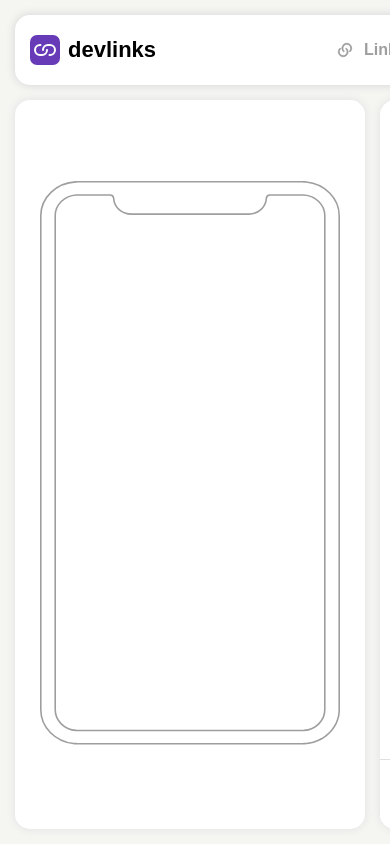
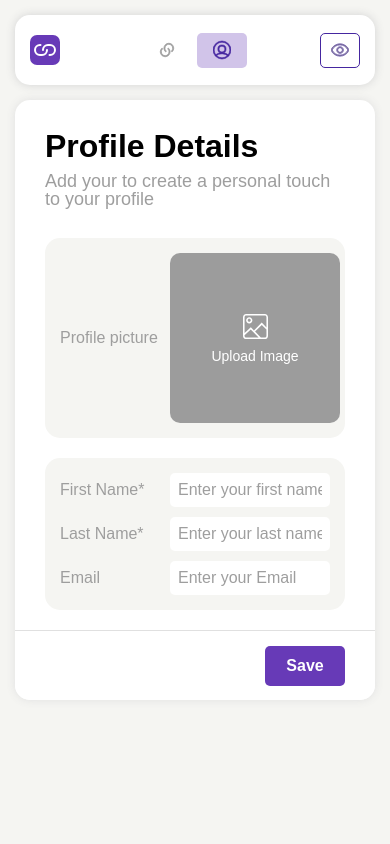
Before and after one commit to MTONSEG/app, a React (Vite) app: page /profile/details in a window 390 px wide. Built offline with nearby package versions, Linux system fonts and the light colour scheme.

Commit message:
add adaptive layout

```diff
--- a/src/components/common/Layout/Layout.scss
+++ /dev/null
@@ -1,7 +0,0 @@
-.layout {
-  display: grid;
-  grid-template-rows: var(--header-height) var(--body-height);
-  gap: var(--layout-gap);
-  height: 100vh;
-  padding: var(--layout-padding);
-}
--- a/src/components/pages/Profile/Profile.scss
+++ b/src/components/pages/Profile/Profile.scss
@@ -1,3 +1,5 @@
+@import '@media';
+
 .profile,
 .profile-form-wrapper {
   display: flex;
@@ -15,6 +17,15 @@
     background: var(--white);
     box-shadow: 0 0 10px var(--gray-light);
   }
+}
+
+.profile-form-wrapper,
+.profile-preview {
+  flex: 1 1 auto;
+  width: 100%;
+  border-radius: 15px;
+  background: var(--white);
+  box-shadow: 0 0 10px var(--gray-light);
 }
 
 .profile-form-wrapper {
@@ -83,15 +94,6 @@
   }
 }
 
-.profile-form-wrapper,
-.profile-preview {
-  flex: 1 1 auto;
-  width: 100%;
-  border-radius: 15px;
-  background: var(--white);
-  box-shadow: 0 0 10px var(--gray-light);
-}
-
 .profile-preview {
   max-width: 35%;
   min-width: 350px;
@@ -109,3 +111,17 @@
     }
   }
 }
+
+@include media-down(md) {
+  .profile {
+    flex: 1 1 auto;
+  }
+
+  .profile-form-wrapper {
+
+  }
+
+  .profile-preview {
+    display: none;
+  }
+}
--- a/src/components/pages/Profile/ProfileLayout/ProfileLayout.scss
+++ b/src/components/pages/Profile/ProfileLayout/ProfileLayout.scss
@@ -1,9 +1,17 @@
+@import '@media';
+
 .profile-layout {
   overflow: auto;
   display: grid;
   grid-template-rows: var(--header-height) var(--body-height);
   gap: var(--layout-gap);
   height: 100vh;
-  min-height: 700px;
   padding: var(--layout-padding);
+
+  @include media-down(md) {
+    display: flex;
+    flex-direction: column;
+    height: auto;
+    padding-top: calc(var(--header-height) + (var(--layout-gap) * 2));
+  }
 }
--- a/src/components/ui/common/Logo/Logo.scss
+++ b/src/components/ui/common/Logo/Logo.scss
@@ -1,3 +1,5 @@
+@import '@media';
+
 .logo {
   display: flex;
   align-items: center;
@@ -23,4 +25,10 @@
     font-size: 22px;
     font-weight: 800;
   }
+
+  @include media-down(sm) {
+    &__text {
+      display: none;
+    }
+  }
 }
--- a/src/components/widgets/layout/Header/Header.scss
+++ b/src/components/widgets/layout/Header/Header.scss
@@ -1,3 +1,5 @@
+@import '@media';
+
 .header {
   display: flex;
   align-items: center;
@@ -11,7 +13,7 @@
   &__link-wrap {
     display: flex;
     align-items: center;
-    gap: 10px;
+    gap: 5px;
   }
 
   &__link {
@@ -33,6 +35,7 @@
       stroke: var(--gray);
       transition: all 0.2s;
       margin: 0 10px 0 0;
+      flex: 0 0 auto;
     }
 
     &:focus {
@@ -68,4 +71,35 @@
       }
     }
   }
+
+  @include media-down(md) {
+    position: fixed;
+    top: var(--layout-gap);
+    left: 50%;
+    transform: translateX(-50%);
+    width: calc(100% - 30px);
+    z-index: 1;
+  }
+
+  @include media-down(sm) {
+    padding: 10px 15px;
+
+    &__link {
+      width: 50px;
+      min-height: 35px;
+
+      span {
+        display: none;
+      }
+
+      svg {
+        display: block;
+        margin: 0;
+      }
+
+      &--preview {
+        width: 40px;
+      }
+    }
+  }
 }
--- a/src/styles/global.scss
+++ b/src/styles/global.scss
@@ -1,4 +1,4 @@
-@import './mixins/mixin';
+@import './mixins/media';
 @import './fonts';
 @import './variables/text';
 @import './variables/colors';
--- /dev/null
+++ b/src/styles/mixins/media.scss
@@ -0,0 +1,34 @@
+$breakpoints: (
+  xxl: 1920px,
+  xl: 1680px,
+  lx: 1440px,
+  lg: 1220px,
+  md: 1024px,
+  sm: 768px,
+  xs: 576px,
+  xxs: 375px,
+);
+
+@mixin media-up($breakpoint) {
+  @if map-has-key($breakpoints, $breakpoint) {
+    $breakpoint-value: map-get($breakpoints, $breakpoint);
+
+    @media (min-width: $breakpoint-value) {
+      @content;
+    }
+  } @else {
+    @warn 'Invalid breakpoint: #{$breakpoint}.';
+  }
+}
+
+@mixin media-down($breakpoint) {
+  @if map-has-key($breakpoints, $breakpoint) {
+    $breakpoint-value: map-get($breakpoints, $breakpoint);
+
+    @media (max-width: $breakpoint-value - 1) {
+      @content;
+    }
+  } @else {
+    @warn 'Invalid breakpoint: #{$breakpoint}.';
+  }
+}
--- a/src/styles/mixins/mixin.scss
+++ /dev/null
@@ -1,34 +0,0 @@
-$breakpoints: (
-	xxl: 1920px,
-	xl: 1680px,
-	lx: 1440px,
-	lg: 1220px,
-	md: 1025px,
-	sm: 768px,
-	xs: 576px,
-	xxs: 375px
-);
-
-@mixin media-up($breakpoint) {
-	@if keys($breakpoints, $breakpoint) {
-		$breakpoint-value: get($breakpoints, $breakpoint);
-
-		@media (min-width: $breakpoint-value) {
-			@content;
-		}
-	} @else {
-		@warn 'Invalid breakpoint: #{$breakpoint}.';
-	}
-}
-
-@mixin media-down($breakpoint) {
-	@if keys($breakpoints, $breakpoint) {
-		$breakpoint-value: get($breakpoints, $breakpoint);
-
-		@media (max-width: $breakpoint-value - 1) {
-			@content;
-		}
-	} @else {
-		@warn 'Invalid breakpoint: #{$breakpoint}.';
-	}
-}
--- a/vite.config.js
+++ b/vite.config.js
@@ -46,7 +46,7 @@ export default defineConfig({
 
   resolve: {
     alias: {
-      '@mixin': path.resolve(__dirname, './src/styles/mixins/mixin.scss'),
+      '@media': path.resolve(__dirname, './src/styles/mixins/media.scss'),
       '@': path.resolve(__dirname, './src'),
     },
   },
```
Also changed, not shown: src/components/common/Layout/Layout.tsx (deleted, +0 -19 lines).
